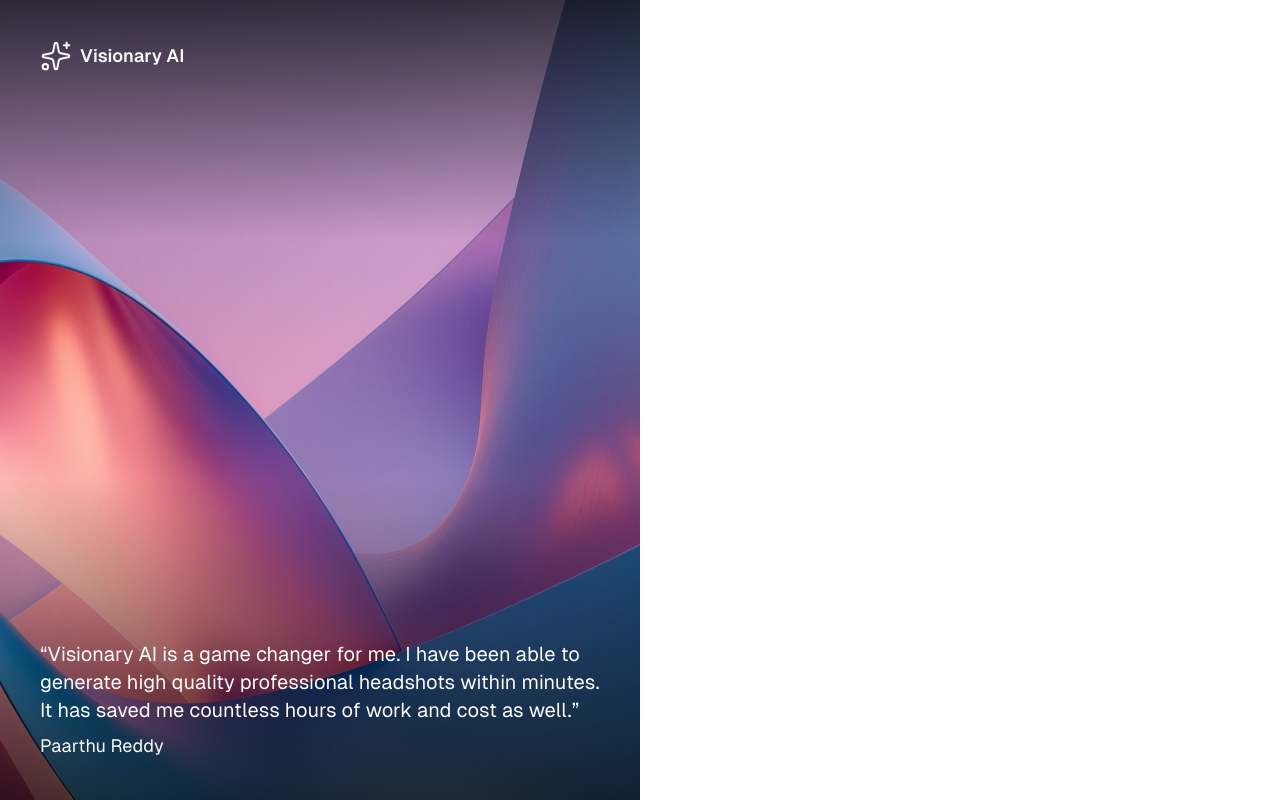
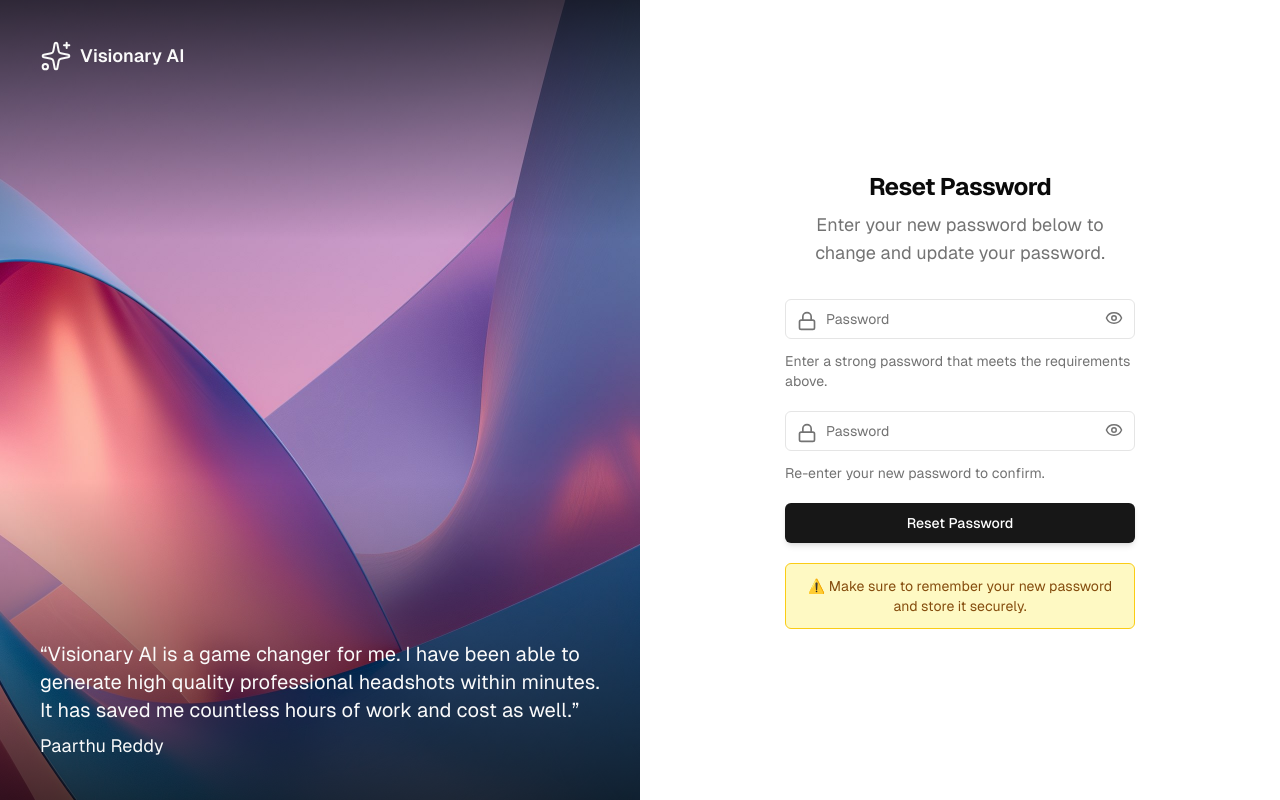
Before and after one commit to ClaerDev/Mindforge, a Next.js app: page /reset-password in a window 1280 px wide. Built offline with nearby package versions, Linux system fonts and the light colour scheme.

Commit message:
Completed the reset password thing in both the ways and connecyted tot he startting thing a well

```diff
--- a/src/app/actions/auth-actions.ts
+++ b/src/app/actions/auth-actions.ts
@@ -97,3 +97,19 @@ export async function resetPassword(values: {
     data: resetPassword || null,
   };
 }
+
+export async function changePasword(
+  newPassword: string
+): Promise<AuthResponse> {
+  const supabase = await createClient();
+
+  const { data, error } = await supabase.auth.updateUser({
+    password: newPassword,
+  });
+
+  return {
+    error: error?.message || "There was an error resetting the password!",
+    success: !error,
+    data: data || null,
+  };
+}
--- a/src/app/reset-password/page.tsx
+++ b/src/app/reset-password/page.tsx
@@ -2,10 +2,9 @@ import Image from "next/image";
 import React from "react";
 import AuthImage from "@/public/Abstract Curves and Colors.jpeg";
 import Logo from "@/components/logo";
+import ResetPassword from "@/components/account-settings/reset-password";
 
 const ResetPasswordPage = async () => {
-
-
   return (
     <main className="h-screen grid grid-cols-1 md:grid-cols-2 relative">
       <div className="hidden md:flex relative w-full flex-col bg-muted p-10 text-primary-foreground">
@@ -38,7 +37,7 @@ const ResetPasswordPage = async () => {
 
       <div className="relative flex flex-col items-center justify-center p-6 md:p-8 h-full w-full">
         <div className="w-full max-w-sm sm:max-w-md md:w-[350px]">
-{/* CHANGE PASSWORD FORM*/}
+          <ResetPassword />
         </div>
       </div>
     </main>
--- a/src/components/account-settings/reset-password.tsx
+++ b/src/components/account-settings/reset-password.tsx
@@ -1,9 +1,186 @@
-import React from 'react'
+/* eslint-disable @typescript-eslint/no-explicit-any */
+"use client";
 
-const ResetPassword = () => {
+import { useId, useState } from "react";
+import { z } from "zod";
+import { zodResolver } from "@hookform/resolvers/zod";
+import { useForm } from "react-hook-form";
+import { motion } from "framer-motion";
+import { Lock, Eye, EyeOff, Loader2 } from "lucide-react";
+
+import { Button } from "@/components/ui/button";
+import {
+  Form,
+  FormControl,
+  FormDescription,
+  FormField,
+  FormItem,
+  FormLabel,
+  FormMessage,
+} from "@/components/ui/form";
+import { Input } from "@/components/ui/input";
+import { cn } from "@/lib/utils";
+import { toast } from "sonner";
+import { changePasword } from "@/app/actions/auth-actions";
+import { redirect } from "next/navigation";
+
+const passwordVlaidation = new RegExp(
+  "^(?=.*[a-z])(?=.*[A-Z])(?=.*[0-9])(?=.*[!@#$%^&*])(?=.{8,})"
+);
+
+const formSchema = z
+  .object({
+    password: z
+      .string()
+      .min(8, { message: "Password must be at least 8 characters long!" })
+      .regex(passwordVlaidation, {
+        message:
+          "Password must include at least: 1 uppercase, 1 lowercase, 1 number, and 1 special character (!@#$%^&*).",
+      }),
+
+    confirmPassword: z.string(),
+  })
+  .refine((data) => data.password === data.confirmPassword, {
+    message: "Passwords do not match!",
+    path: ["confirmPassword"],
+  });
+
+const ResetPassword = ({ className }: { className?: string }) => {
+  const [showPassword, setShowPassword] = useState(false);
+  const [loading, setLoading] = useState(false);
+
+  const toastId = useId();
+
+  const form = useForm<z.infer<typeof formSchema>>({
+    resolver: zodResolver(formSchema),
+    defaultValues: {
+      password: "",
+      confirmPassword: "",
+    },
+  });
+
+  async function onSubmit(values: z.infer<typeof formSchema>) {
+    toast.loading(" Resetting password...", { id: toastId });
+    setLoading(true);
+
+    try {
+      const { success, error } = await changePasword(values.password);
+      if (!success) {
+        toast.error(String(error), { id: toastId });
+        setLoading(false);
+      } else {
+        toast.success("Password updated successfully!", { id: toastId });
+        setLoading(false);
+
+        redirect("/login");
+      }
+    } catch (error: any) {
+      toast.error(String(error?.message), { id: toastId });
+    } finally {
+      setLoading(false);
+    }
+  }
   return (
-    <div>ResetPassword</div>
-  )
-}
+    <motion.div
+      initial={{ opacity: 0, y: 20 }}
+      animate={{ opacity: 1, y: 0 }}
+      transition={{ duration: 0.4 }}
+      className={cn("grid gap-6", className)}
+    >
+      <div className="flex flex-col space-y-2 text-center">
+        <h1 className="text-2xl font-bold tracking-tight">Reset Password</h1>
+        <p className="text-lg text-muted-foreground">
+          Enter your new password below to change and update your password.
+        </p>
+      </div>
 
-export default ResetPassword
+      <Form {...form}>
+        <form onSubmit={form.handleSubmit(onSubmit)} className="space-y-5">
+          <FormField
+            control={form.control}
+            name="password"
+            render={({ field }) => (
+              <FormItem>
+                <FormLabel className="sr-only">New Password</FormLabel>
+                <div className="relative">
+                  <Lock className="absolute left-3 top-3 h-5 w-5 text-muted-foreground" />
+                  <FormControl>
+                    <Input
+                      type={showPassword ? "text" : "password"}
+                      placeholder="Password"
+                      {...field}
+                      className="pl-10 pr-10"
+                    />
+                  </FormControl>
+                  <FormDescription className="pt-3">
+                    Enter a strong password that meets the requirements above.
+                  </FormDescription>
+                  <button
+                    type="button"
+                    onClick={() => setShowPassword(!showPassword)}
+                    className="absolute right-3 top-2.5 text-muted-foreground hover:text-foreground"
+                  >
+                    {showPassword ? <EyeOff size={18} /> : <Eye size={18} />}
+                  </button>
+                </div>
+                <FormMessage />
+              </FormItem>
+            )}
+          />
+
+          <FormField
+            control={form.control}
+            name="confirmPassword"
+            render={({ field }) => (
+              <FormItem>
+                <FormLabel className="sr-only">Confirm New Password</FormLabel>
+                <div className="relative">
+                  <Lock className="absolute left-3 top-3 h-5 w-5 text-muted-foreground" />
+                  <FormControl>
+                    <Input
+                      type={showPassword ? "text" : "password"}
+                      placeholder="Password"
+                      {...field}
+                      className="pl-10 pr-10"
+                    />
+                  </FormControl>
+                  <FormDescription className="pt-3">
+                    Re-enter your new password to confirm.
+                  </FormDescription>
+                  <button
+                    type="button"
+                    onClick={() => setShowPassword(!showPassword)}
+                    className="absolute right-3 top-2.5 text-muted-foreground hover:text-foreground"
+                  >
+                    {showPassword ? <EyeOff size={18} /> : <Eye size={18} />}
+                  </button>
+                </div>
+                <FormMessage />
+              </FormItem>
+            )}
+          />
+          <Button
+            type="submit"
+            disabled={loading}
+            className="w-full cursor-pointer text-white shadow-md hover:opacity-90 transition-all flex items-center justify-center gap-2"
+          >
+            {loading ? (
+              <>
+                <Loader2 className="h-4 w-4 animate-spin" />
+                Resetting password...
+              </>
+            ) : (
+              "Reset Password"
+            )}
+          </Button>
+
+          <div className="mt-4 rounded-md border border-yellow-400 bg-yellow-100 p-3 text-sm text-yellow-800 text-center">
+            ⚠️ Make sure to remember your new password and store it securely.
+          </div>
+        </form>
+      </Form>
+    </motion.div>
+  );
+};
+
+export default ResetPassword;
--- a/src/components/authentication/login-form.tsx
+++ b/src/components/authentication/login-form.tsx
@@ -46,7 +46,7 @@ const LoginForm = ({ className }: { className?: string }) => {
   });
 
   async function onSubmit(values: z.infer<typeof formSchema>) {
-    toast.loading(" Logging In...", { id: toastId });
+    toast.loading("Logging In...", { id: toastId });
     setLoading(true);
 
     const formData = new FormData();
@@ -80,7 +80,6 @@ const LoginForm = ({ className }: { className?: string }) => {
           onSubmit={form.handleSubmit(onSubmit)}
           className="space-y-5"
         >
-          {/* Email */}
           <FormField
             control={form.control}
             name="email"
@@ -102,7 +101,6 @@ const LoginForm = ({ className }: { className?: string }) => {
             )}
           />
 
-          {/* Password */}
           <FormField
             control={form.control}
             name="password"
--- a/src/components/authentication/reset-password-form.tsx
+++ b/src/components/authentication/reset-password-form.tsx
@@ -17,6 +17,9 @@ import {
 } from "@/components/ui/form";
 import { Input } from "@/components/ui/input";
 import { cn } from "@/lib/utils";
+import { toast } from "sonner";
+import { useId } from "react";
+import { resetPassword } from "@/app/actions/auth-actions";
 
 const formSchema = z.object({
   email: z.string().email({
@@ -31,9 +34,31 @@ const ResetPasswordForm = ({ className }: { className?: string }) => {
       email: "",
     },
   });
+  const toastId = useId();
 
-  function onSubmit(values: z.infer<typeof formSchema>) {
-    console.log(values);
+  async function onSubmit(values: z.infer<typeof formSchema>) {
+    toast.loading("Sending reset password email...", { id: toastId });
+    try {
+      const { success, error } = await resetPassword({
+        email: values?.email || "",
+      });
+      if (!success) {
+        toast.error(error, { id: toastId });
+      } else {
+        toast.success(
+          "Password reset email send! Please check your email for instructions!",
+          { id: toastId }
+        );
+      }
+      // eslint-disable-next-line @typescript-eslint/no-explicit-any
+    } catch (error: any) {
+      toast.error(
+        error?.message || "There is an error sending password reset email!!",
+        {
+          id: toastId,
+        }
+      );
+    }
   }
 
   return (
--- a/src/components/nav-main.tsx
+++ b/src/components/nav-main.tsx
@@ -53,7 +53,7 @@ const navItems = [
     icon: CreditCard,
   },
   {
-    title: "Setting",
+    title: "Settings",
     url: "/account-settings",
     icon: Settings2,
   },
```
